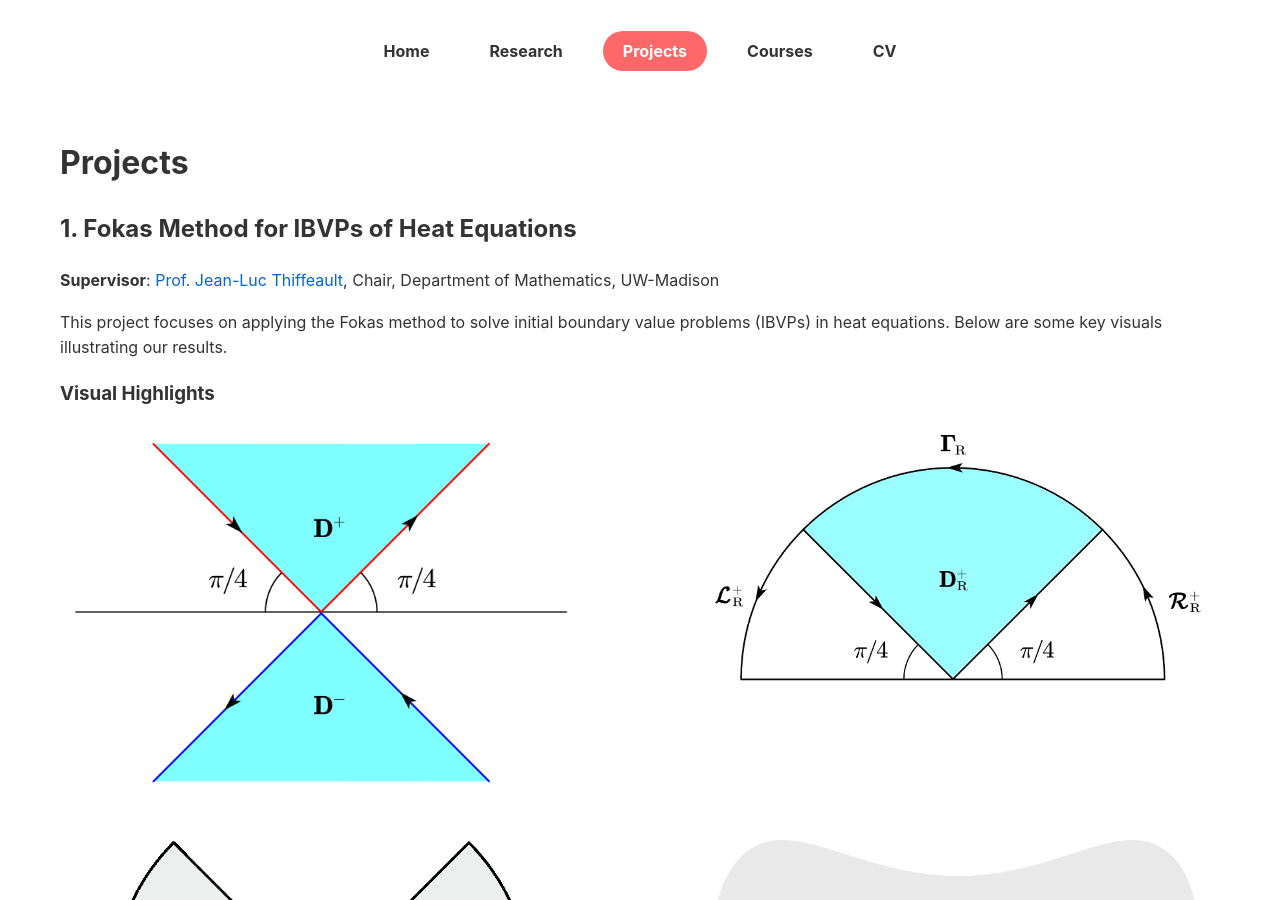
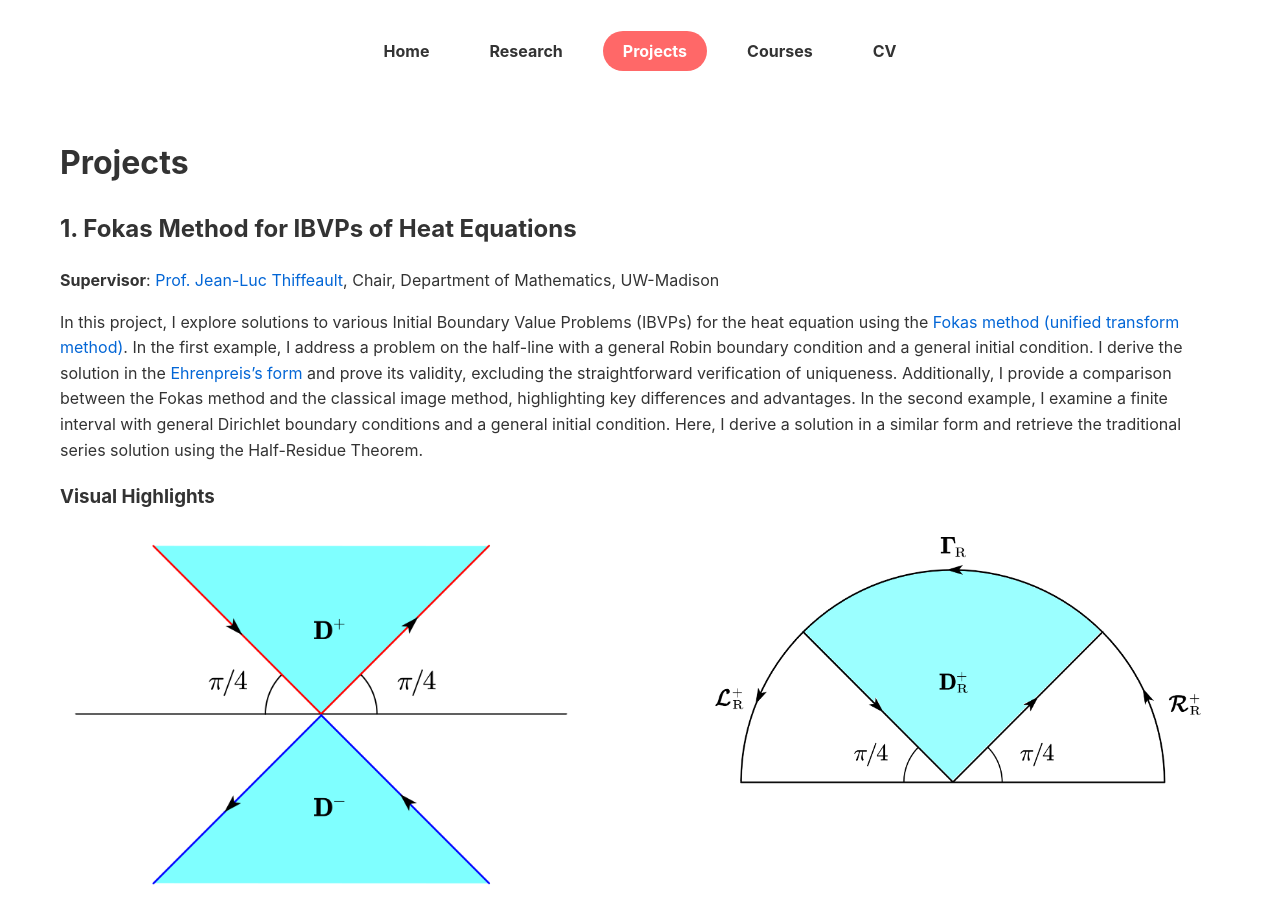
Before and after one commit to Yoon-1023/Yoon-1023.github.io, a Jekyll site: the page built from projects.md, in a window 1280 px wide and 900 px high. Built offline with Jekyll 4.4.1, drawn with Linux system fonts in a browser that asks for light colours.

Commit message:
Update projects.md

```diff
--- a/projects.md
+++ b/projects.md
@@ -10,7 +10,7 @@ permalink: /projects/
 
 **Supervisor**: [Prof. Jean-Luc Thiffeault](https://people.math.wisc.edu/~thiffeault/), Chair, Department of Mathematics, UW-Madison
 
-This project focuses on applying the Fokas method to solve initial boundary value problems (IBVPs) in heat equations. Below are some key visuals illustrating our results.
+In this project, I explore solutions to various Initial Boundary Value Problems (IBVPs) for the heat equation using the [Fokas method (unified transform method)](https://en.wikipedia.org/wiki/Fokas_method). In the first example, I address a problem on the half-line with a general Robin boundary condition and a general initial condition. I derive the solution in the [Ehrenpreis's form](https://en.wikipedia.org/wiki/Ehrenpreis%27s_fundamental_principle) and prove its validity, excluding the straightforward verification of uniqueness. Additionally, I provide a comparison between the Fokas method and the classical image method, highlighting key differences and advantages. In the second example, I examine a finite interval with general Dirichlet boundary conditions and a general initial condition. Here, I derive a solution in a similar form and retrieve the traditional series solution using the Half-Residue Theorem.
 
 ### Visual Highlights
 
```
